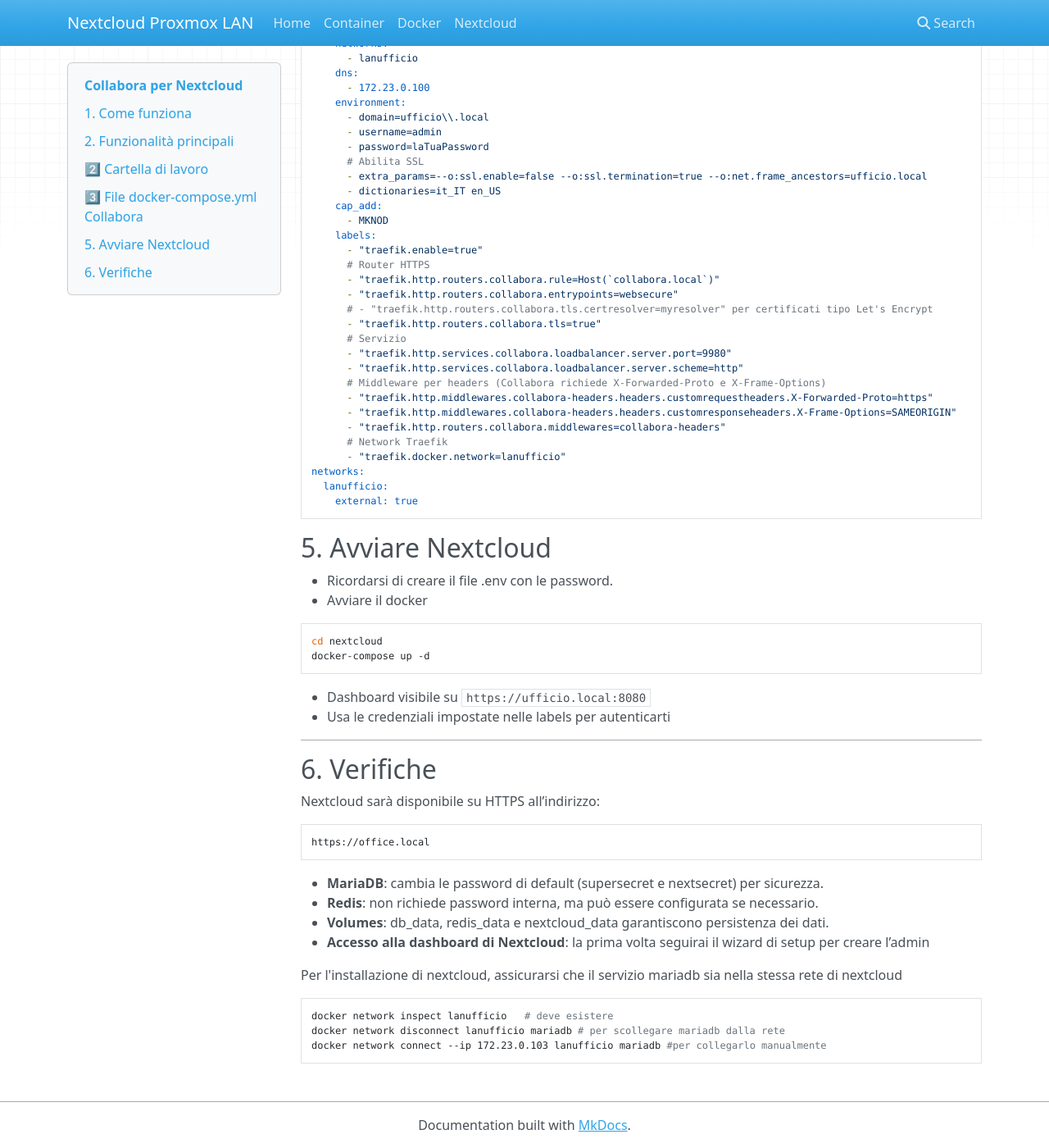
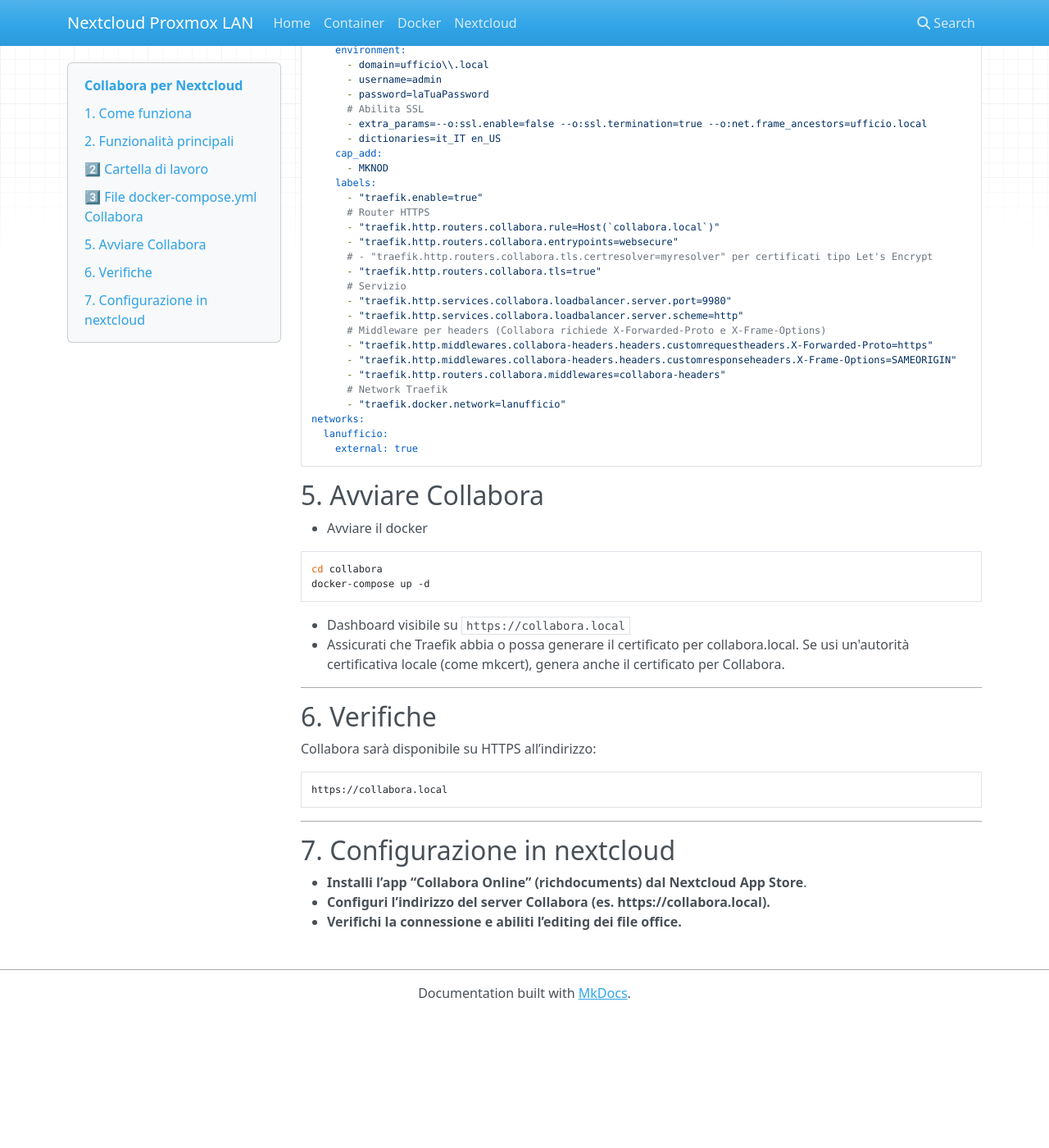
Before and after one commit to masilib/nextcloud-proxmox-lan, an MkDocs documentation site: the page built from docs/06-installazione-collabora.md, in a window 1280 px wide and 1400 px high, scrolled down 1094 px. Shown: the whole window at 82% size. Built offline with MkDocs 1.6.1, drawn with Linux system fonts in a browser that asks for light colours; nearby versions of some CDN libraries; after the commit the page ends 2333 px from its top, so only the background shows below that; some of the changed text lies outside the part shown.

Commit message:
Update 06-installazione-collabora.md

````diff
--- a/docs/06-installazione-collabora.md
+++ b/docs/06-installazione-collabora.md
@@ -7,7 +7,7 @@ Il modulo Collabora per Nextcloud (chiamato anche Collabora Online o Nextcloud O
 Serve per creare, modificare e collaborare in tempo reale su documenti di testo, fogli di calcolo e presentazioni direttamente all’interno dell’interfaccia web di Nextcloud, senza bisogno di scaricare i file.
 https://collabora.local
 
-Assicurati che Traefik abbia o possa generare il certificato per collabora.local. Se usi un'autorità certificativa locale (come mkcert), genera anche il certificato per Collabora.
+
 
 ---
 
@@ -82,38 +82,32 @@ networks:
     external: true
 ```
 
-## 5. Avviare Nextcloud
+## 5. Avviare Collabora
 
-- Ricordarsi di creare il file .env con le password.
 - Avviare il docker
 
 ```bash
-cd nextcloud
+cd collabora
 docker-compose up -d
 ```
 
-- Dashboard visibile su `https://ufficio.local:8080`
-- Usa le credenziali impostate nelle labels per autenticarti
+- Dashboard visibile su `https://collabora.local`
+- Assicurati che Traefik abbia o possa generare il certificato per collabora.local. Se usi un'autorità certificativa locale (come mkcert), genera anche il certificato per Collabora.
 
 ---
 
 ## 6. Verifiche
 
-Nextcloud sarà disponibile su HTTPS all’indirizzo:
+Collabora sarà disponibile su HTTPS all’indirizzo:
 
 ```bash
-https://office.local
+https://collabora.local
 ```
-- **MariaDB**:  cambia le password di default (supersecret e nextsecret) per sicurezza.
-- **Redis**:  non richiede password interna, ma può essere configurata se necessario.
-- **Volumes**:  db_data, redis_data e nextcloud_data garantiscono persistenza dei dati.
-- **Accesso alla dashboard di Nextcloud**:  la prima volta seguirai il wizard di setup per creare l’admin
 
+---
 
-Per l'installazione di nextcloud, assicurarsi che il servizio mariadb sia nella stessa rete di nextcloud
+## 7. Configurazione in nextcloud
 
-```bash
-docker network inspect lanufficio   # deve esistere
-docker network disconnect lanufficio mariadb # per scollegare mariadb dalla rete
-docker network connect --ip 172.23.0.103 lanufficio mariadb #per collegarlo manualmente
-```
+- **Installi l’app “Collabora Online” (richdocuments) dal Nextcloud App Store**.
+- **Configuri l’indirizzo del server Collabora (es. https://collabora.local).**
+- **Verifichi la connessione e abiliti l’editing dei file office.**
````
